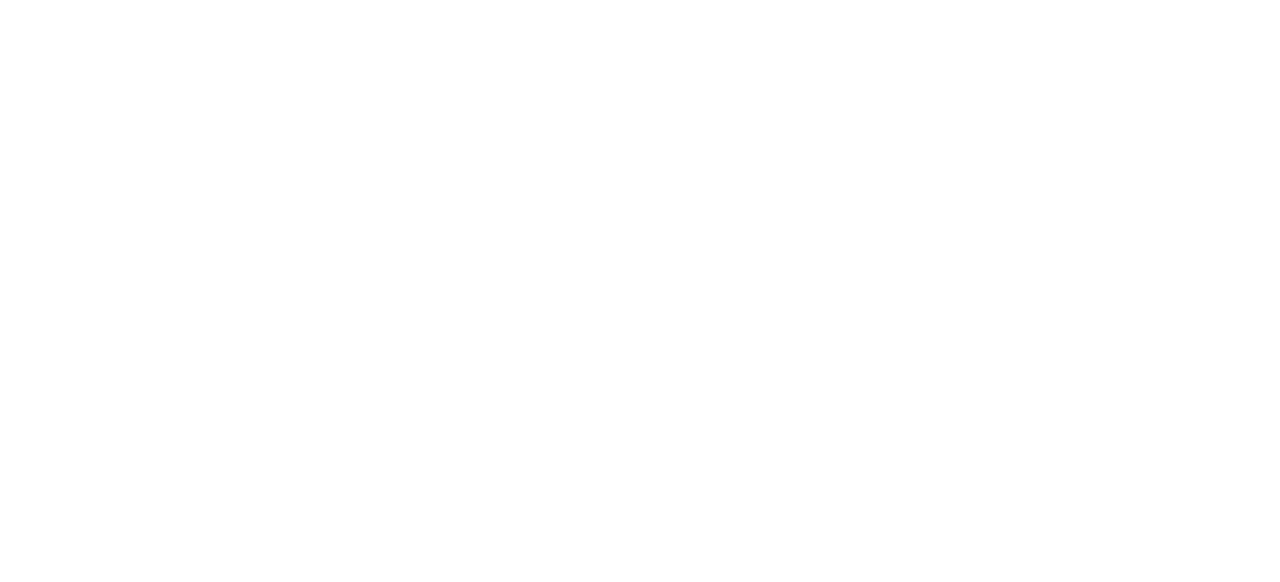
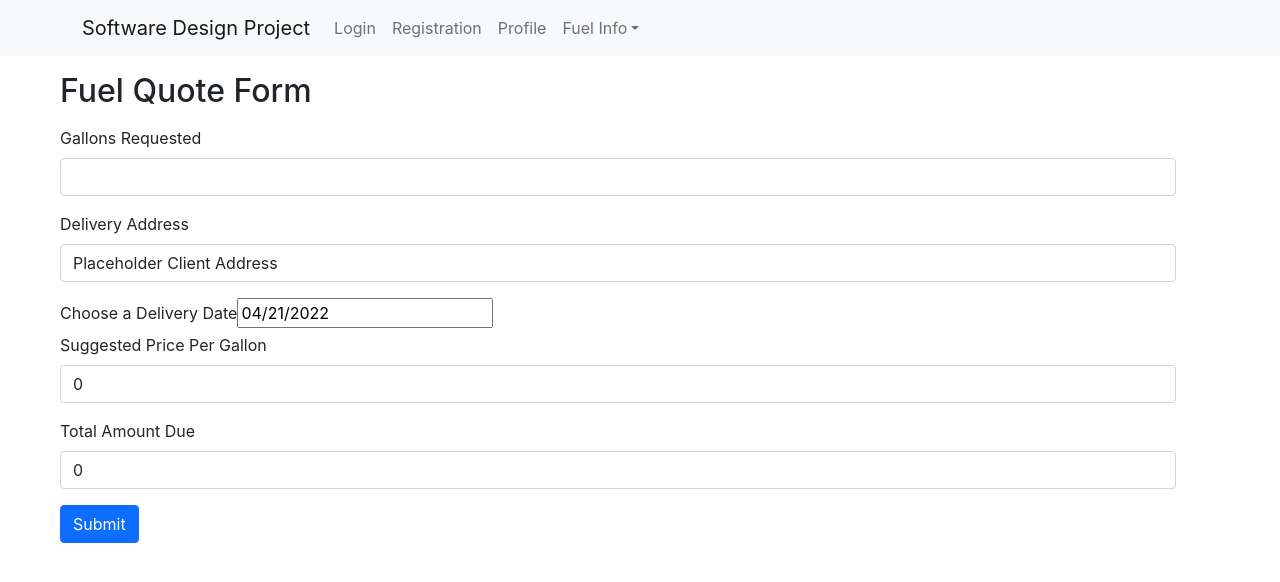
Before and after one commit to cnoott/software-design-project, a React (Create React App) app in the folder sofware-design-frontend/: page /fuel-quote-form in a window 1280 px wide. Before the commit this address had no page. Shown: the top 582 px of the page. Built offline with nearby package versions, Linux system fonts and the light colour scheme.

Commit message:
added fuel quote and changed routes

```diff
--- a/sofware-design-frontend/package.json
+++ b/sofware-design-frontend/package.json
@@ -9,6 +9,7 @@
     "bootstrap": "^5.1.3",
     "react": "^17.0.2",
     "react-bootstrap": "^2.1.2",
+    "react-datepicker": "^4.6.0",
     "react-dom": "^17.0.2",
     "react-router-dom": "^6.2.1",
     "react-scripts": "5.0.0",
--- a/sofware-design-frontend/src/RootElement.js
+++ b/sofware-design-frontend/src/RootElement.js
@@ -2,6 +2,8 @@
 import App from './App';
 import Login from './login/Login';
 import ClientRegistration from './ClientRegistration';
+import ClientProfileManagment from './ClientProfileManagement';
+import FuelQuoteForm from './fuel_pages/FuelQuoteForm';
 import { BrowserRouter, Routes, Route } from 'react-router-dom';
 
 const RootElement = () => {
@@ -11,6 +13,9 @@
                 <Route path='/' exact element={<App/>}/>
                 <Route path='/login' exact element={<Login/>}/>
                 <Route path='/client-registration' exact elment={<ClientRegistration/>}/>
+                <Route path='/client-profile-managment' exact element={<ClientProfileManagment/>}/>
+
+                <Route path='/fuel-quote-form' exact element={<FuelQuoteForm/>}/>
             </Routes>
         </BrowserRouter>
     );
--- /dev/null
+++ b/sofware-design-frontend/src/fuel_pages/FuelQuoteForm.js
@@ -0,0 +1,52 @@
+import React, {useState} from 'react';
+import Form from 'react-bootstrap/Form';
+import Container from 'react-bootstrap/Container';
+import Button from 'react-bootstrap/Button';
+import Header from '../core/Header';
+import DatePicker from 'react-datepicker';
+import "react-datepicker/dist/react-datepicker.css";
+
+const FuelQuoteForm = () => {
+    const [startDate, setStartDate] = useState(new Date());
+
+    return (
+        <>
+        <Header/>
+        <Container className='mx-5'>
+            <h2 className='my-3'> Fuel Quote Form </h2>
+            <Form>
+                <Form.Group className="mb-3" controlId="exampleForm.ControlInput1">
+                    <Form.Label>Gallons Requested</Form.Label>
+                    <Form.Control required type="number"/>
+                </Form.Group>
+
+                <Form.Group className="mb-3" controlId="exampleForm.ControlInput1">
+                    <Form.Label>Delivery Address</Form.Label>
+                    <Form.Control type="text" value={'Placeholder Client Address'}/>
+                </Form.Group>
+
+                <Form.Group>
+                    <Form.Label>Choose a Delivery Date</Form.Label>
+                    <DatePicker selected={startDate} onChange={(date) => setStartDate(date)} />
+                </Form.Group>
+
+
+                <Form.Group className="mb-3" controlId="exampleForm.ControlInput1">
+                    <Form.Label>Suggested Price Per Gallon</Form.Label>
+                    <Form.Control type="number" value={0}/>
+                </Form.Group>
+
+
+                <Form.Group className="mb-3" controlId="exampleForm.ControlInput1">
+                    <Form.Label>Total Amount Due</Form.Label>
+                    <Form.Control type="number" value={0}/>
+                </Form.Group>
+
+                <Button type='submit'> Submit </Button>
+            </Form>
+        </Container>
+        </>
+    );
+};
+
+export default FuelQuoteForm;
```
Also changed, not shown: 1 other file (tests, documents, lock files or other folders).
